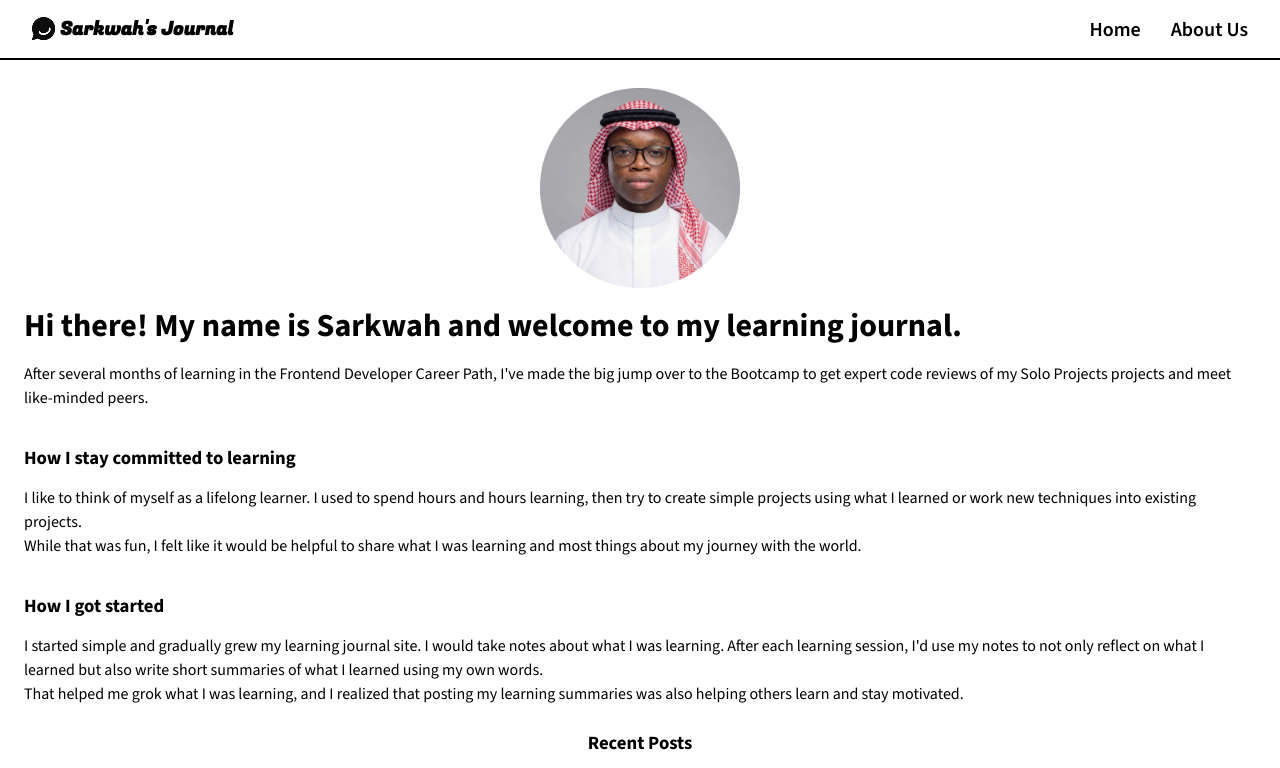
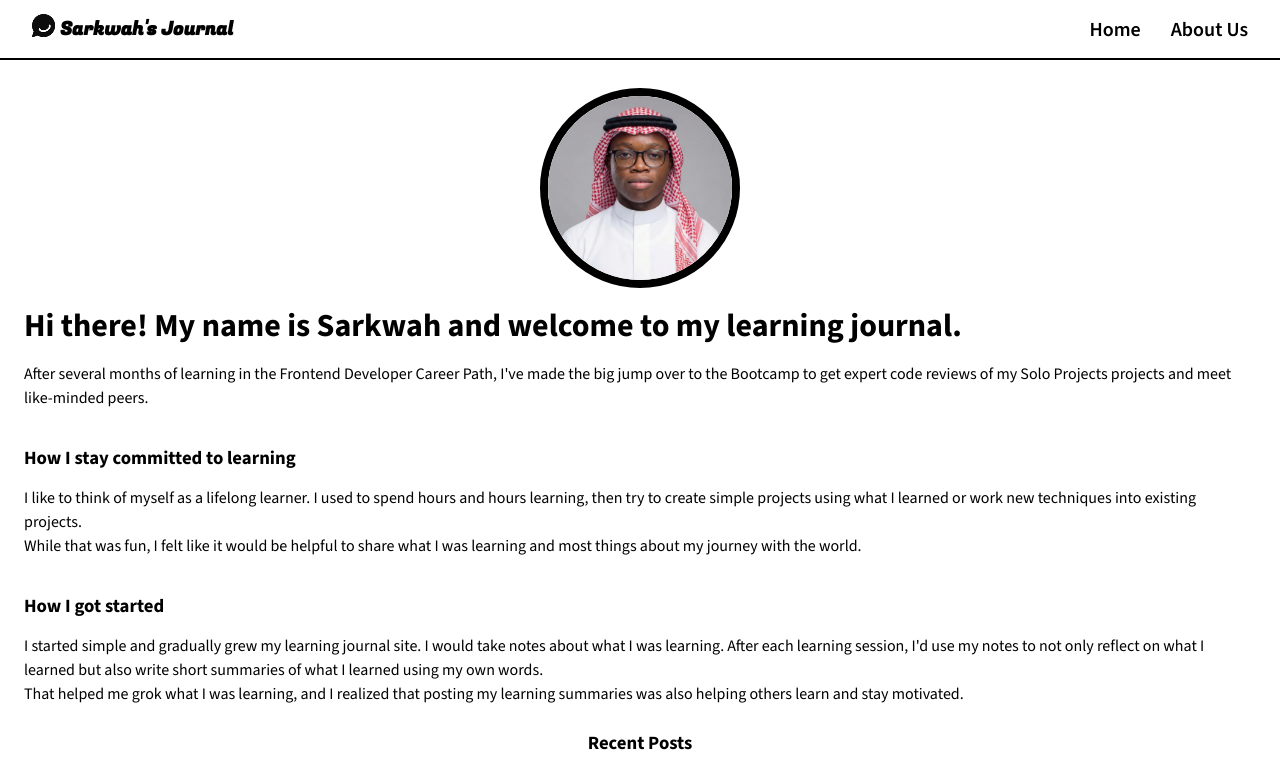
Before and after one commit to livingsarkwah/Sarkwahs-Journal, a website built with Vite: page about-us.html in a window 1280 px wide. Shown: the top 768 px of the page. Built offline with nearby package versions, Linux system fonts and the light colour scheme.

Commit message:
Satisfied

```diff
--- a/about-us.html
+++ b/about-us.html
@@ -17,8 +17,12 @@
 <body>
     <header>
         <div id="logo">
-            <img src="./images/image 17.png" alt="logo">
-            <h3>Sarkwah's Journal</h3>
+            <a href="./index.html">
+                <img src="./images/image 17.png" alt="logo">
+            </a>
+            <a href="./index.html">
+                <h3>Sarkwah's Journal</h3>
+            </a>
         </div>
 
         <input type="checkbox" id="toggle">
@@ -36,7 +40,7 @@
         <!-- Main Content -->
         <div class="container" id="about-msg">
                 <div>
-                    <img src="images\Untitled design (3).png" alt="Sarkwah" id="Owner">
+                    <img src="./images/Untitled design (3).png" alt="Sarkwah" id="Owner">
                     <div>
                         <h1>Hi there! My name is Sarkwah and welcome to my learning journal.</h1>
                         <p>After several months of learning in the Frontend Developer Career Path, I've made the big jump over to the Bootcamp to get expert code reviews of my Solo Projects projects and meet like-minded peers.</p>
--- a/css/style.css
+++ b/css/style.css
@@ -130,6 +130,9 @@ nav a:hover, nav a:focus {
 
 #about-msg img{
     max-width: 200px;
+    border-radius: 50%;
+    border: 8px solid black;
+    align-self: center;
 }
 
 #hero-section div, #hero-msg div , #about-msg div{
@@ -138,9 +141,7 @@ nav a:hover, nav a:focus {
     gap: 1em;
 }
 
-#about-msg div:nth-child(1) {
-    align-items: center;
-}
+
 
 h1 {
     font-size: 2rem;
```
Also changed, not shown: hero-post.html (+6 -2 lines), index.html (+6 -2 lines), 1 other file.
